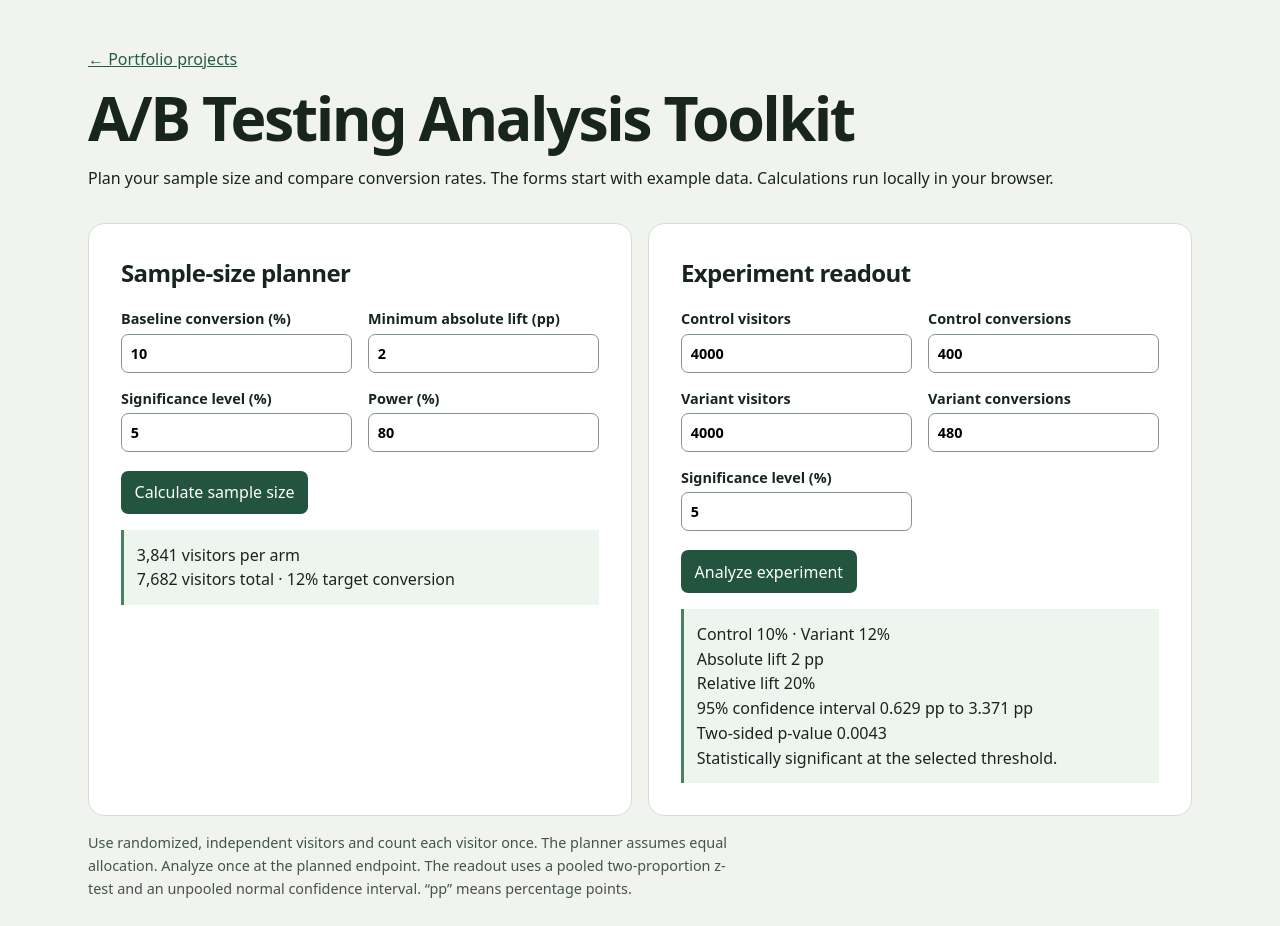
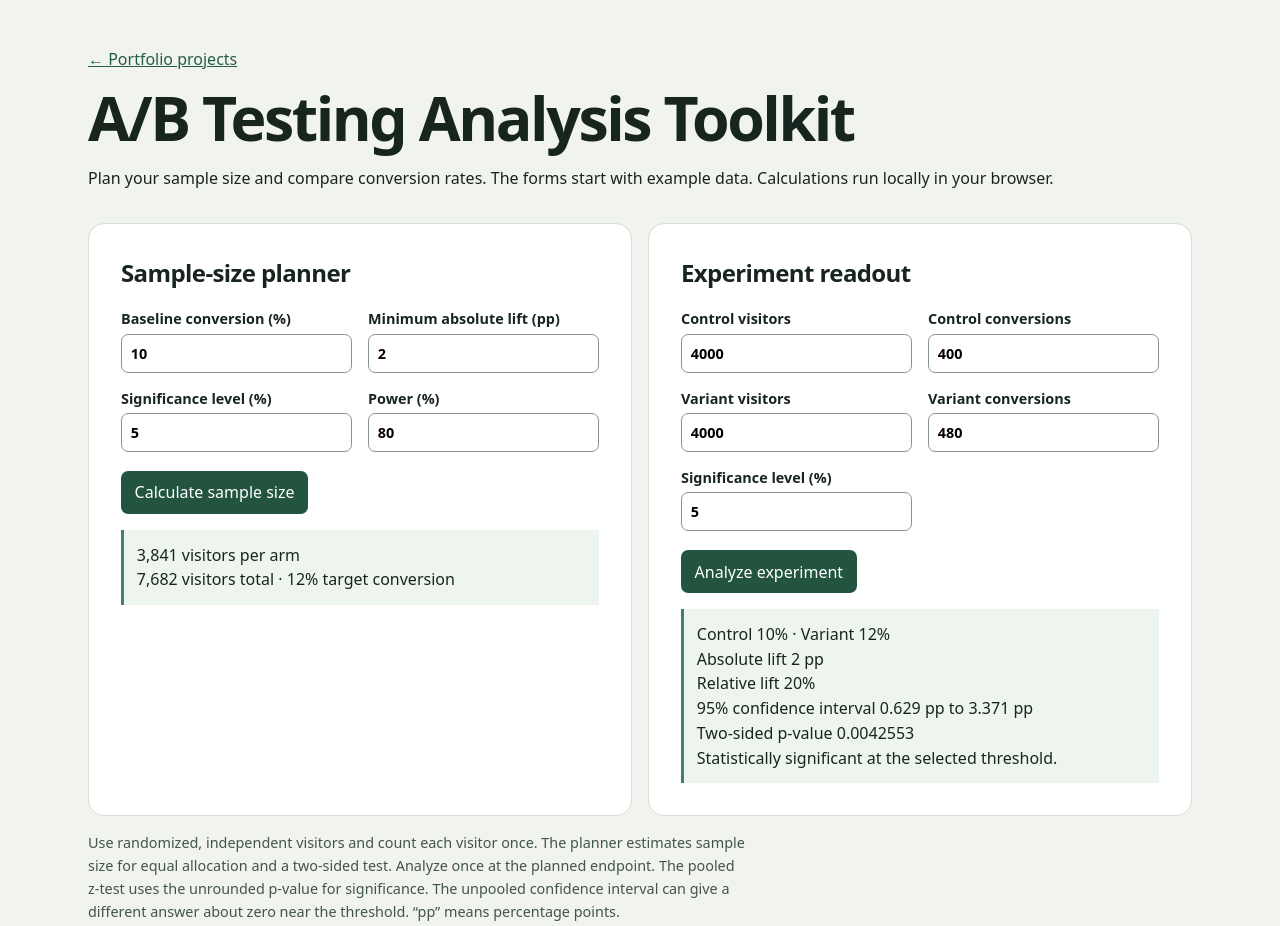
Before and after one commit to Luvish6/Luvish6.github.io, a plain HTML site: page ab-testing/index.html in a window 1280 px wide. Drawn offline with Linux system fonts and the light colour scheme.

Commit message:
Audit A/B testing calculations and sparse-count handling

```diff
--- a/ab-testing/app.mjs
+++ b/ab-testing/app.mjs
@@ -1,8 +1,12 @@
-import { analyze, plan } from "./stats.mjs";
+import { analyze, plan } from "./stats.mjs?v=2";
 
 const number = new Intl.NumberFormat("en", { maximumFractionDigits: 3 });
-const pct = value => number.format(100 * value) + "%";
-const pp = value => number.format(100 * value) + " pp";
+function formatRate(value) {
+  const scaled = 100 * value;
+  return scaled !== 0 && Math.abs(scaled) < .001 ? scaled.toExponential(2) : number.format(scaled);
+}
+const pct = value => formatRate(value) + "%";
+const pp = value => formatRate(value) + " pp";
 
 function bind(id, calculate) {
   const form = document.getElementById(id);
@@ -28,10 +32,15 @@ function bind(id, calculate) {
 
 bind("planner", ({ baseline, lift, alpha, power }) => {
   const perArm = plan(baseline / 100, lift / 100, alpha / 100, power / 100);
-  return [
+  const target = (baseline + lift) / 100;
+  const lines = [
     number.format(perArm) + " visitors per arm",
-    number.format(2 * perArm) + " visitors total · " + pct((baseline + lift) / 100) + " target conversion"
+    number.format(2 * perArm) + " visitors total · " + pct(target) + " target conversion"
   ];
+  if (perArm * Math.min(baseline / 100, 1 - target) < 10) {
+    lines.push("At this sample size, at least one expected count is below 10. The normal approximation may be unreliable, and the readout may withhold inference.");
+  }
+  return lines;
 });
 
 bind("readout", ({ av, ac, bv, bc, alpha }) => {
@@ -45,7 +54,7 @@ bind("readout", ({ av, ac, bv, bc, alpha }) => {
   if (!estimate) return [...lines, "Inference requires at least 10 observed and expected conversions and non-conversions in each arm."];
   return [...lines,
     pct(1 - alpha / 100) + " confidence interval " + pp(estimate.lower) + " to " + pp(estimate.upper),
-    "Two-sided p-value " + (estimate.p < .0001 ? "< 0.0001" : estimate.p.toFixed(4)),
-    estimate.significant ? "Statistically significant at the selected threshold." : "Inconclusive at the selected threshold."
+    "Two-sided p-value " + (estimate.p < .0001 ? "< 0.0001" : estimate.p.toPrecision(5)),
+    estimate.significant ? "Statistically significant at the selected threshold." : "Did not reach statistical significance."
   ];
 });
--- a/ab-testing/index.html
+++ b/ab-testing/index.html
@@ -6,7 +6,7 @@
   <meta name="description" content="Plan and analyze two-arm conversion experiments in your browser.">
   <title>A/B Testing Analysis Toolkit</title>
   <link rel="stylesheet" href="style.css">
-  <script type="module" src="app.mjs"></script>
+  <script type="module" src="app.mjs?v=2"></script>
 </head>
 <body>
   <main>
@@ -45,7 +45,7 @@
         </form>
       </section>
     </div>
-    <p class="method">Use randomized, independent visitors and count each visitor once. The planner assumes equal allocation. Analyze once at the planned endpoint. The readout uses a pooled two-proportion z-test and an unpooled normal confidence interval. “pp” means percentage points.</p>
+    <p class="method">Use randomized, independent visitors and count each visitor once. The planner estimates sample size for equal allocation and a two-sided test. Analyze once at the planned endpoint. The pooled z-test uses the unrounded p-value for significance. The unpooled confidence interval can give a different answer about zero near the threshold. “pp” means percentage points.</p>
   </main>
 </body>
 </html>
--- a/ab-testing/stats.mjs
+++ b/ab-testing/stats.mjs
@@ -46,13 +46,20 @@ export function analyze(control, variant, alpha) {
   const a = control.conversions / control.visitors;
   const b = variant.conversions / variant.visitors;
   const difference = b - a;
-  const pooled = (control.conversions + variant.conversions) / (control.visitors + variant.visitors);
+  const total = control.visitors + variant.visitors;
+  if (!Number.isSafeInteger(total)) throw new Error("The combined visitor count is too large.");
+  const successes = control.conversions + variant.conversions;
+  const failures = total - successes;
+  const pooled = successes / total;
   const result = { a, b, difference, relative: a === 0 ? null : difference / a, inference: null };
+  // Compare expected counts by cross multiplication to preserve the exact cutoff.
+  const minimum = 10n * BigInt(total);
   const sparse = [control, variant].some(({ visitors, conversions }) =>
-    Math.min(conversions, visitors - conversions, visitors * pooled, visitors * (1 - pooled)) < 10);
+    Math.min(conversions, visitors - conversions) < 10 ||
+    BigInt(visitors) * BigInt(Math.min(successes, failures)) < minimum);
   if (sparse) return result;
 
-  const error = Math.sqrt(variance(pooled) * (1 / control.visitors + 1 / variant.visitors));
+  const error = Math.sqrt(pooled * (failures / total) * (1 / control.visitors + 1 / variant.visitors));
   const p = difference === 0 ? 1 : 2 * tail(Math.abs(difference) / error);
   const margin = quantile(1 - alpha / 2) *
     Math.sqrt(variance(a) / control.visitors + variance(b) / variant.visitors);
```
Also changed, not shown: ab-testing/stats.test.mjs (+35 -2 lines), 1 other file.
